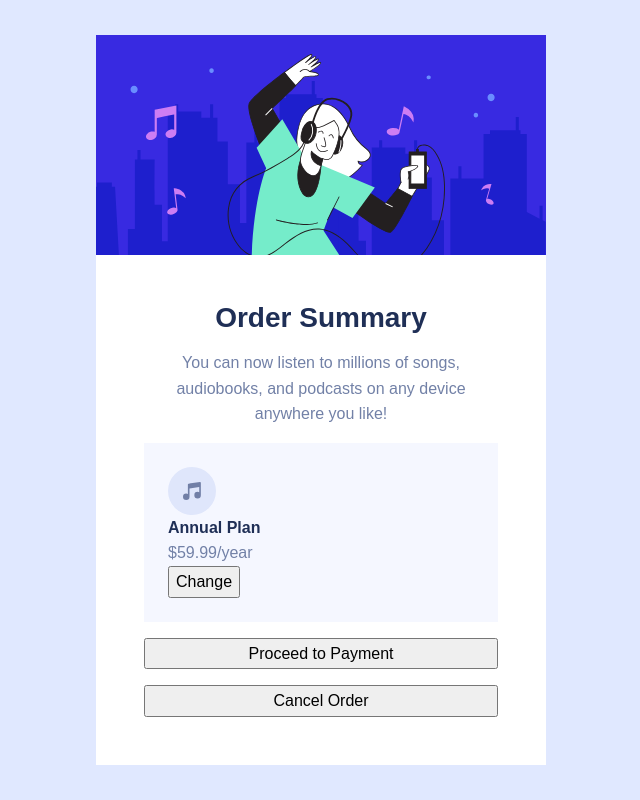
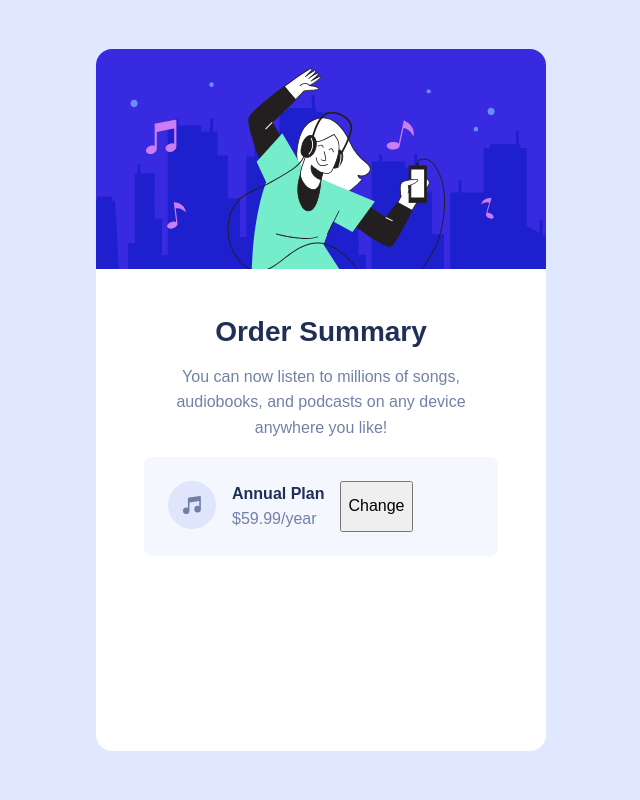
Before and after one commit to oryanhach/order-summary-component, a plain HTML site: page index.html in a window 1280 px wide. Shown: the whole page, without its empty margins (319-959 px from the left). Drawn offline with Linux system fonts and the light colour scheme.

Commit message:
added more composition classes

```diff
--- a/index.html
+++ b/index.html
@@ -38,11 +38,11 @@
           <p class="text-neutral-800 fw-black">Annual Plan</p>
           <p>$59.99/year</p>
         </div>
-        <button>Change</button>
+        <button class="link">Change</button>
       </div>
 
-      <button>Proceed to Payment</button>
-      <button>Cancel Order</button>
+      <button class="button">Proceed to Payment</button>
+      <button class="button">Cancel Order</button>
     </div>
 
   </div>
--- a/style.css
+++ b/style.css
@@ -125,7 +125,12 @@ h2 {
 
 .grid-flow {
 	display: grid;
-	gap: 1em;
+	gap: var(--gap, 1rem);
+}
+
+.flex-row {
+	display: flex;
+	gap: var(--gap, 1rem);
 }
 
 /* utility */
@@ -174,9 +179,34 @@ h2 {
 	font-weight: var(--fw-900);
 }
 
+.br-1 {
+	border-radius: 0.5rem;
+}
+
+.br-2 {
+	border-radius: 1rem;
+}
+
+.button {
+	cursor: pointer;
+	text-decoration: none;
+	border: 0;
+	border-radius: 0.5rem;
+	color: var(--clr-neutral-100);
+	font-weight: var(--fw-700);
+	background: transparent;
+	padding: 1em 2em;
+}
+
+.button:hover,
+.button:focus {
+	background-color: var(--clr-primary-300);
+}
+
 /* block */
 
 .card {
+	overflow: hidden;
 	/* for demo only */
 	max-width: 450px;
 }
```
